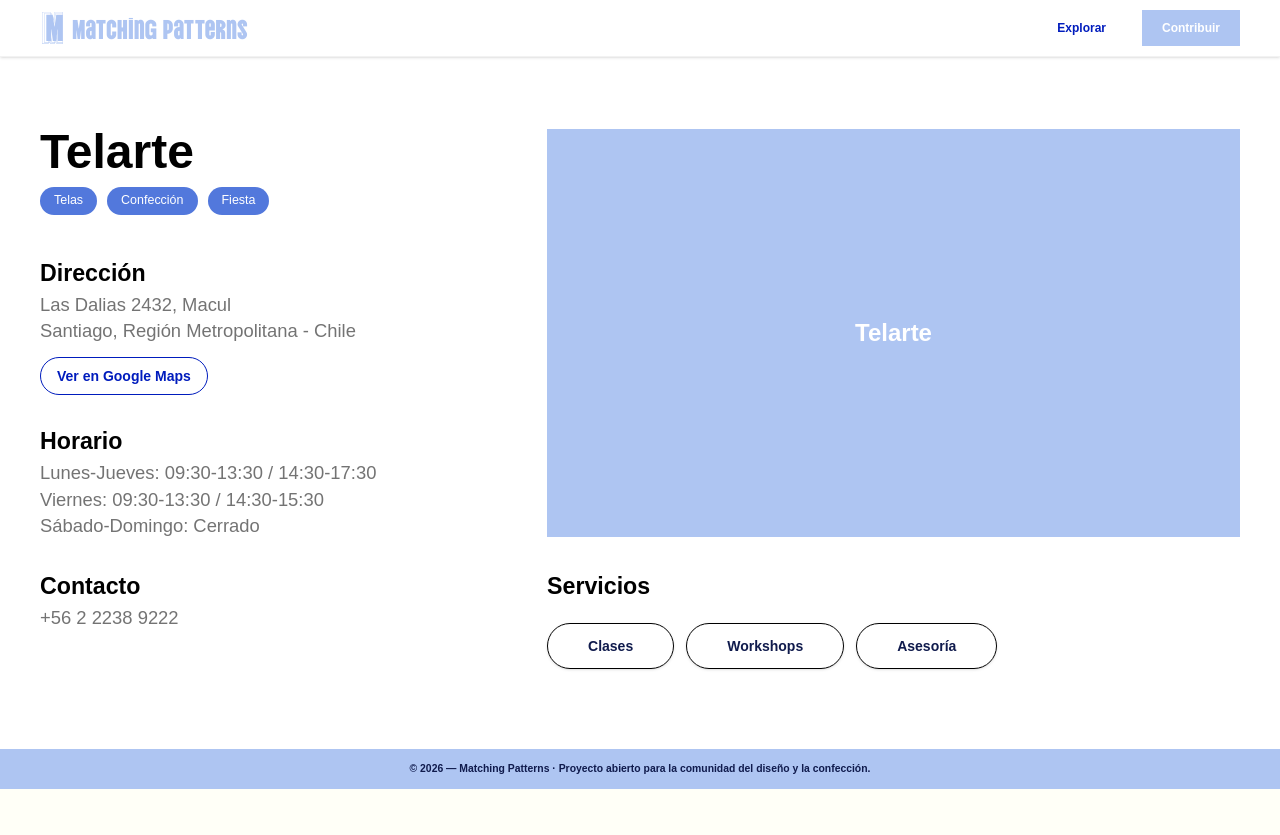
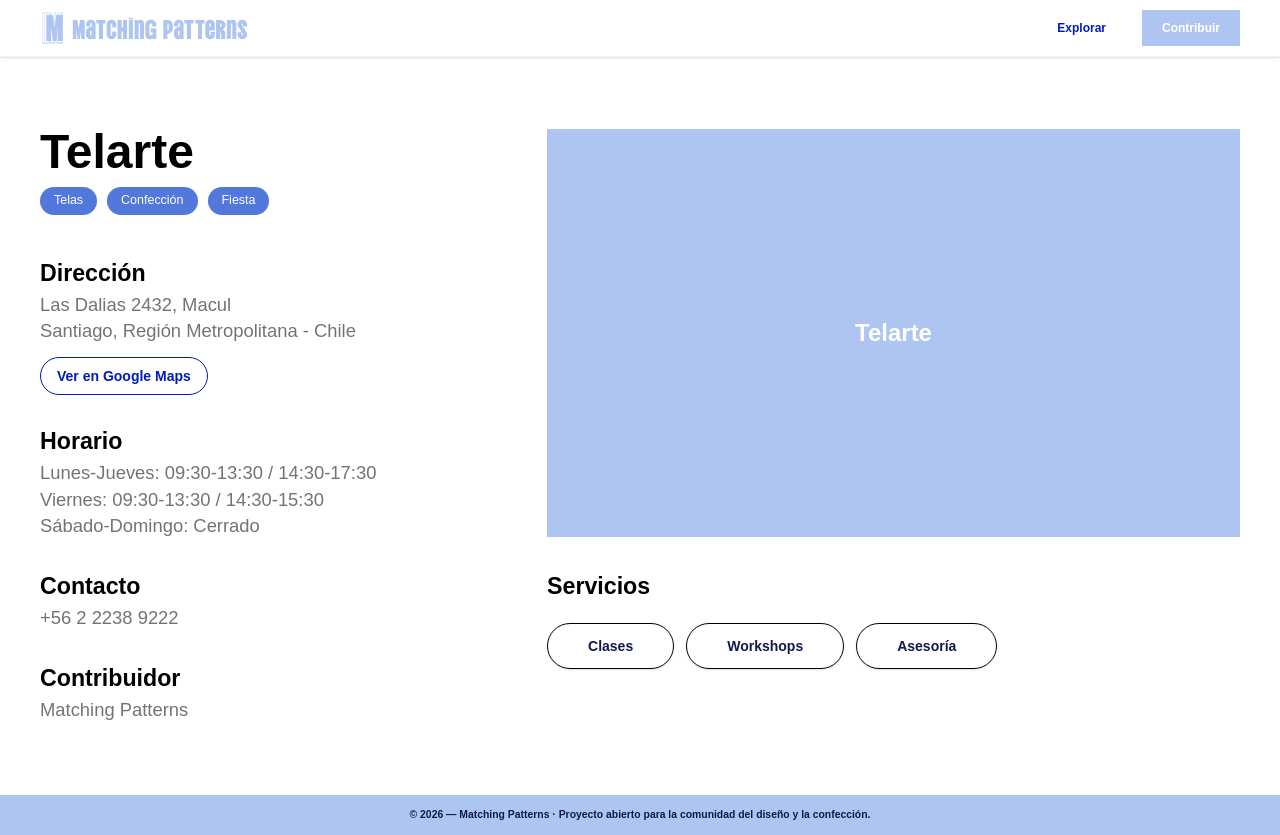
Before and after one commit to PalyZambrano/matching-patterns, a SvelteKit app: page /stores/1 in a window 1280 px wide. Before the commit the page ends 800 px from the top, so only its background shows below. Built offline with nearby package versions, Linux system fonts and the light colour scheme.

Commit message:
add contribuitor

```diff
--- a/src/routes/stores/[id]/+page.svelte
+++ b/src/routes/stores/[id]/+page.svelte
@@ -98,6 +98,25 @@
 					</div>
 				</section>
 			{/if}
+			{#if data.store.contributor}
+				<section>
+					<h2 class="m-0 text-[1.45rem] leading-tight font-black">Contribuidor</h2>
+					<p class="mt-1 mb-0 text-[1.15rem] leading-[1.45] text-black/55">
+						{#if data.store.contributor.url}
+							<a
+								href={data.store.contributor.url}
+								target="_blank"
+								rel="noreferrer"
+								class="text-black/55 no-underline hover:text-brand"
+							>
+								{data.store.contributor.name}
+							</a>
+						{:else}
+							{data.store.contributor.name}
+						{/if}
+					</p>
+				</section>
+			{/if}
 		</div>
 	</section>
 
```
